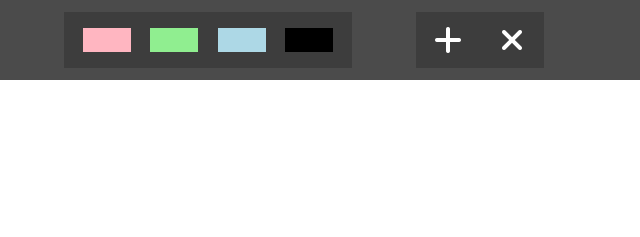
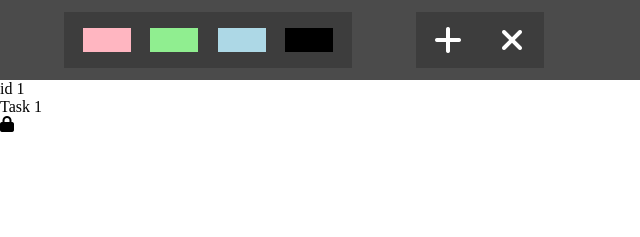
Before and after one commit to vanitadutt/Ticket-Management-App, a plain HTML site: page index.html in a window 1280 px wide. Shown: the top 237 px of the page, 0-640 px from the left. Drawn offline with Linux system fonts and the light colour scheme.

Commit message:
next commit

```diff
--- a/index.html
+++ b/index.html
@@ -13,8 +13,10 @@
       crossorigin="anonymous"
       referrerpolicy="no-referrer"
     />
+
   </head>
   <body>
+
     <!-- Tool-box Container -->
     <div class="toolbox-cont">
       <!-- Color filter container -->
@@ -43,10 +45,17 @@
     </div>
     <!-- End Tool-box Container -->
 
+
+
     <!-- Modal Box for Task Input -->
     <div class="modal-cont">
       <!-- Text Area for Input -->
-      <textarea class="textArea-cont" placeholder="Enter Your Task" spellcheck="false"> </textarea>
+      <textarea
+        class="textArea-cont"
+        placeholder="Enter Your Task"
+        spellcheck="false"
+      >
+      </textarea>
       <!-- Priority Colors Container -->
       <div class="priority-colors-cont">
         <div class="light_pink priority-color"></div>
@@ -57,5 +66,22 @@
       <!-- End Priority Colors Container -->
     </div>
     <!-- End Modal Box Task Input -->
+
+
+
+    <!-- Ticket Container -->
+    <div class="main-cont">
+      <div class="ticket-cont">
+        <div class="ticket-color"></div>
+        <div class="ticket-id">id 1</div>
+        <div class="task-area">Task 1</div>
+        <div class="ticket-lock">
+          <i class="fa-solid fa-lock"></i>
+        </div>
+      </div>
+    </div>
+    <!-- End Ticket Container -->
+
+    <script src="script.js"></script>
   </body>
 </html>
```
